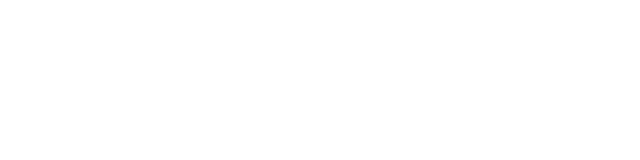
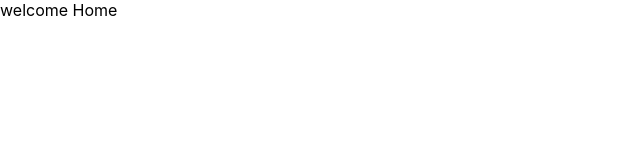
Before and after one commit to Bhargavi952/car-crash-detail-application, a React (Create React App) app: page / in a window 1280 px wide. Shown: the top 160 px of the page, without its empty margins (0-640 px from the left). Built offline with nearby package versions, Linux system fonts and the light colour scheme.

Commit message:
added folder structure

```diff
--- a/src/App.js
+++ b/src/App.js
@@ -1,7 +1,10 @@
 import "./App.css";
+import Home from "./Component/Home/home";
 
 function App() {
-  return <></>;
+  return <>
+  <Home/>
+    </>;
 }
 
 export default App;
--- /dev/null
+++ b/src/Component/Home/Home.jsx
@@ -0,0 +1,11 @@
+import React from 'react'
+
+const Home = () => {
+    return (
+        <div>
+            welcome Home
+        </div>
+    )
+}
+
+export default Home
```
Also changed, not shown: src/Component/Car_detail/SingleCarDetail.jsx (added), src/Component/Car_detail/style.module.css (added), src/Component/Card/Card.jsx (added), src/Component/Card/styles.module.css (added), src/Component/Home/styles.module.css (added), src/Redux/actionTypes.js (added), src/Redux/actions.js (added), src/Redux/reducer.js (added), src/Redux/store.js (added).
